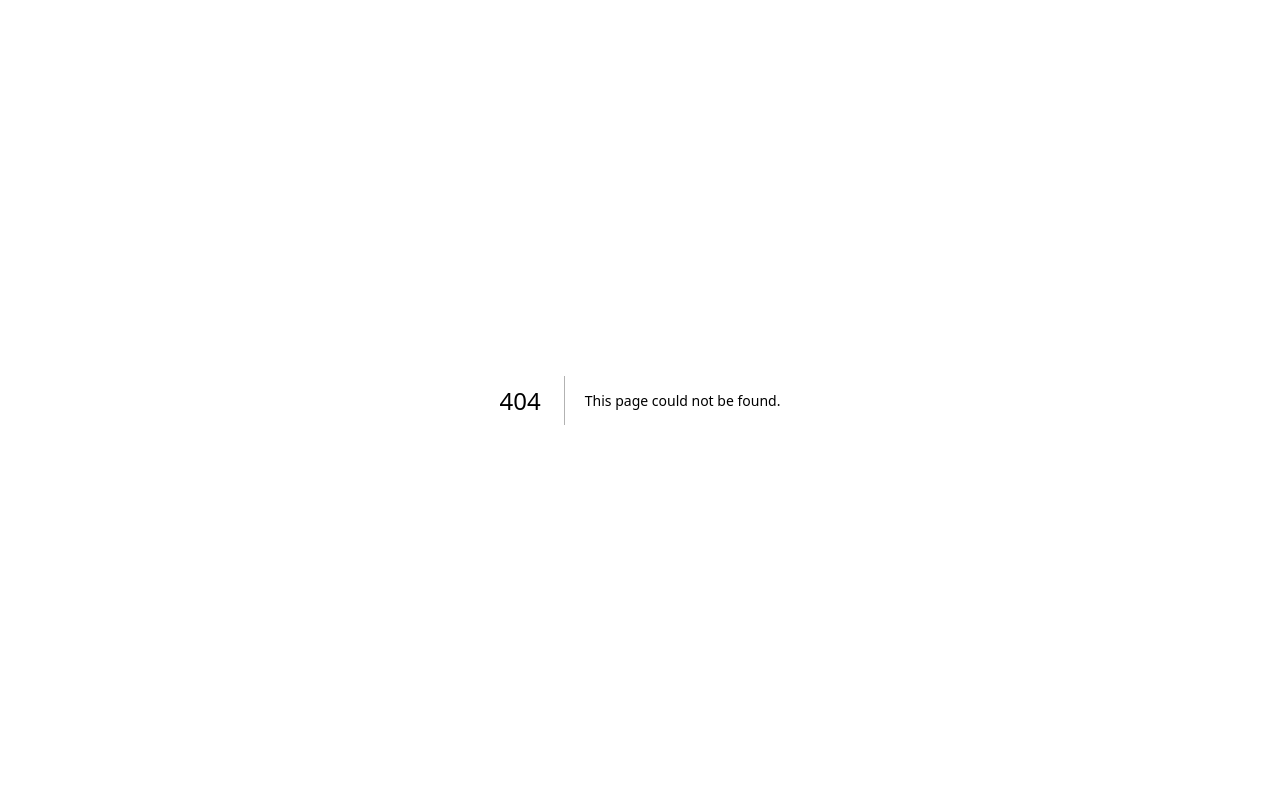
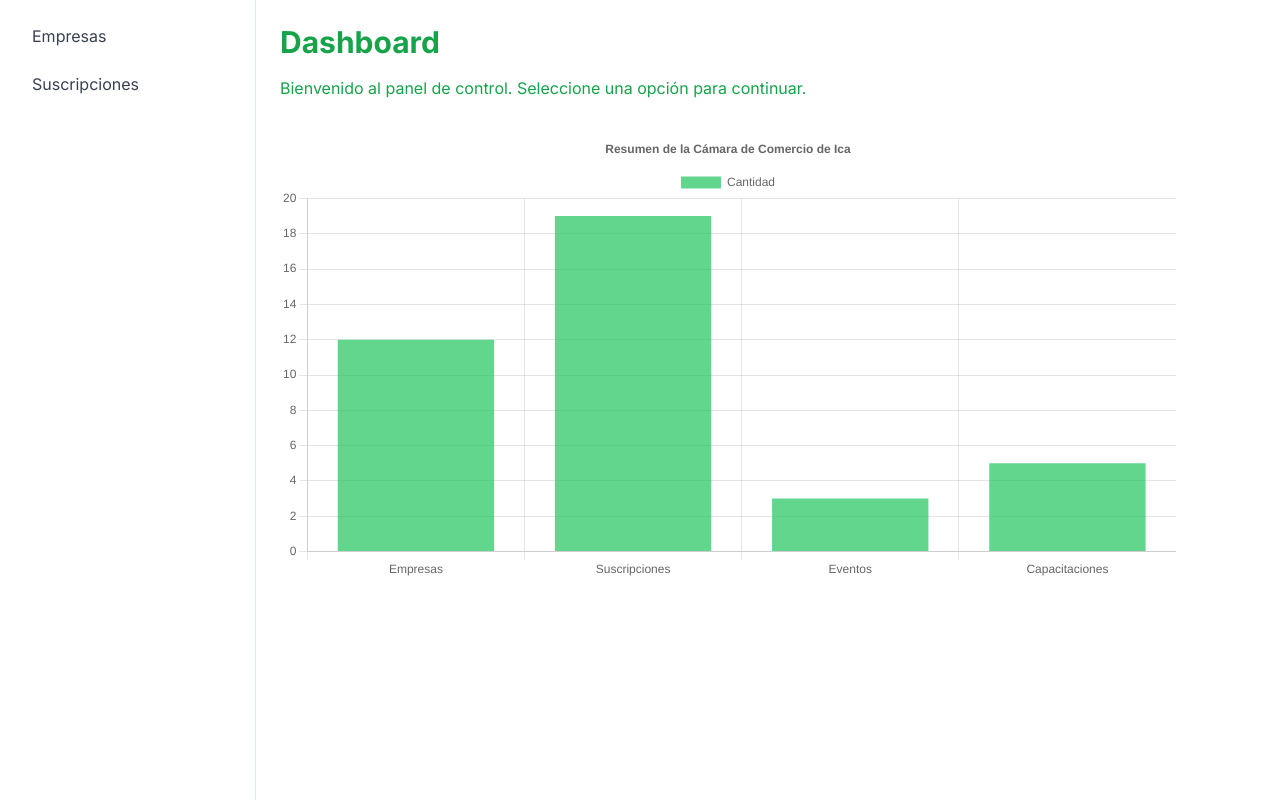
Before and after one commit to ZecarlosF07/nextjs-geist-font-example, a Next.js app: page /dashboard in a window 1280 px wide. Before the commit this address had no page. Built offline with nearby package versions, Linux system fonts and the light colour scheme.

Commit message:
Add src/app/dashboard/page.tsx 1752074865262

```diff
--- /dev/null
+++ b/src/app/dashboard/page.tsx
@@ -0,0 +1,57 @@
+"use client"
+
+import React from "react"
+import { Sidebar } from "../../components/layout/Sidebar"
+import { Bar } from "react-chartjs-2"
+import {
+  Chart as ChartJS,
+  CategoryScale,
+  LinearScale,
+  BarElement,
+  Title,
+  Tooltip,
+  Legend,
+} from "chart.js"
+
+ChartJS.register(CategoryScale, LinearScale, BarElement, Title, Tooltip, Legend)
+
+const data = {
+  labels: ["Empresas", "Suscripciones", "Eventos", "Capacitaciones"],
+  datasets: [
+    {
+      label: "Cantidad",
+      data: [12, 19, 3, 5],
+      backgroundColor: "rgba(34,197,94,0.7)",
+    },
+  ],
+}
+
+const options = {
+  responsive: true,
+  plugins: {
+    legend: {
+      position: "top" as const,
+    },
+    title: {
+      display: true,
+      text: "Resumen de la Cámara de Comercio de Ica",
+    },
+  },
+}
+
+export default function DashboardPage() {
+  return (
+    <div className="flex min-h-screen">
+      <Sidebar />
+      <main className="flex-grow p-6 bg-white">
+        <h1 className="text-3xl font-bold text-green-600 mb-4">Dashboard</h1>
+        <p className="text-green-600 mb-8">
+          Bienvenido al panel de control. Seleccione una opción para continuar.
+        </p>
+        <div className="max-w-4xl">
+          <Bar options={options} data={data} />
+        </div>
+      </main>
+    </div>
+  )
+}
```
